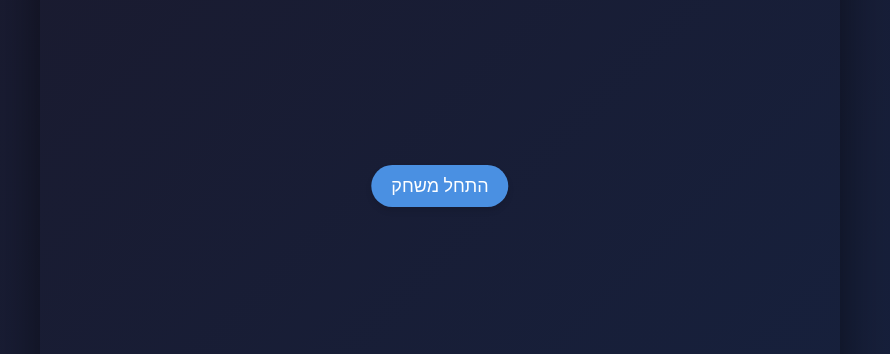
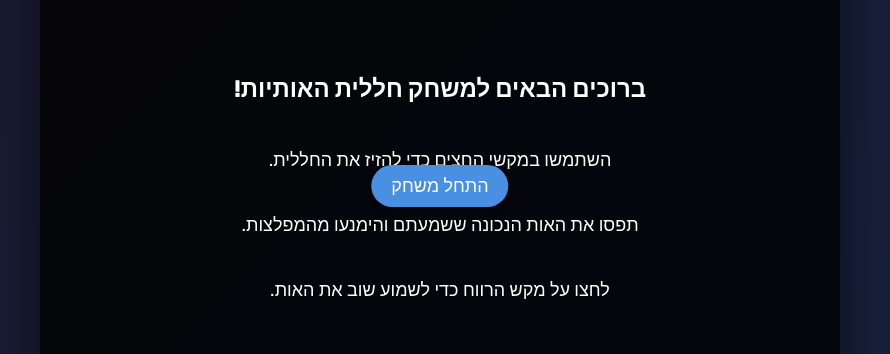
Before and after one commit to boazn0/ABC_GAME, a plain HTML site: page index.html in a window 1280 px wide. Shown: the part 214-568 px from the top of the page, without its empty margins (200-1090 px from the left). Drawn offline with Linux system fonts and the light colour scheme.

Commit message:
Update index.html

```diff
--- a/index.html
+++ b/index.html
@@ -70,11 +70,21 @@
             background: #4a90e2;
             color: white;
             box-shadow: 0 4px 6px rgba(0, 0, 0, 0.1);
+            pointer-events: auto;
         }
         button:hover {
             background: #3a78c2;
             transform: translateY(-2px);
             box-shadow: 0 6px 8px rgba(0, 0, 0, 0.15);
+        }
+        #controlsContainer {
+            position: absolute;
+            bottom: 20px;
+            left: 0;
+            right: 0;
+            display: flex;
+            justify-content: center;
+            gap: 20px;
         }
         #startButton {
             position: absolute;
@@ -83,11 +93,26 @@
             transform: translate(-50%, -50%);
         }
         #replayButton {
+            display: none;
+        }
+        #instructionsOverlay {
             position: absolute;
-            bottom: 20px;
-            left: 50%;
-            transform: translateX(-50%);
-            display: none;
+            top: 0;
+            left: 0;
+            width: 100%;
+            height: 100%;
+            background: rgba(0, 0, 0, 0.8);
+            display: flex;
+            flex-direction: column;
+            justify-content: center;
+            align-items: center;
+            font-size: 18px;
+            text-align: center;
+            line-height: 1.6;
+        }
+        #instructionsOverlay h2 {
+            font-size: 24px;
+            margin-bottom: 20px;
         }
     </style>
 </head>
@@ -99,8 +124,16 @@
             <div id="score" class="gameInfo">נקודות: 0</div>
             <div id="level" class="gameInfo">שלב: 1</div>
             <div id="feedback"></div>
-            <button id="startButton">התחל משחק</button>
-            <button id="replayButton">השמע שוב</button>
+            <div id="controlsContainer">
+                <button id="replayButton">השמע שוב</button>
+            </div>
+            <div id="instructionsOverlay">
+                <h2>ברוכים הבאים למשחק חללית האותיות!</h2>
+                <p>השתמשו במקשי החצים כדי להזיז את החללית.</p>
+                <p>תפסו את האות הנכונה ששמעתם והימנעו מהמפלצות.</p>
+                <p>לחצו על מקש הרווח כדי לשמוע שוב את האות.</p>
+                <button id="startButton">התחל משחק</button>
+            </div>
         </div>
     </div>
 
@@ -109,6 +142,7 @@
         const ctx = canvas.getContext('2d');
         const uiOverlay = document.getElementById('uiOverlay');
         const feedbackElement = document.getElementById('feedback');
+        const instructionsOverlay = document.getElementById('instructionsOverlay');
 
         let spaceship = { x: canvas.width / 2, y: canvas.height - 70, width: 60, height: 60, speed: 8 };
         let letters = [];
@@ -264,7 +298,7 @@
 
         function startGame() {
             gameActive = true;
-            document.getElementById('startButton').style.display = 'none';
+            instructionsOverlay.style.display = 'none';
             document.getElementById('replayButton').style.display = 'block';
             setNewLetter();
             updateGame();
@@ -298,10 +332,7 @@
 
         Promise.all([spaceshipImg.decode(), ...monsterImgs.map(img => img.decode())])
             .then(() => {
-                ctx.fillStyle = '#fff';
-                ctx.font = 'bold 30px Rubik';
-                ctx.textAlign = 'center';
-                ctx.fillText('לחץ על "התחל משחק" כדי להתחיל', canvas.width / 2, canvas.height / 2);
+                // התמונות נטענו בהצלחה, המשחק מוכן להתחיל
             })
             .catch(err => {
                 console.error('שגיאה בטעינת התמונות:', err);
```
